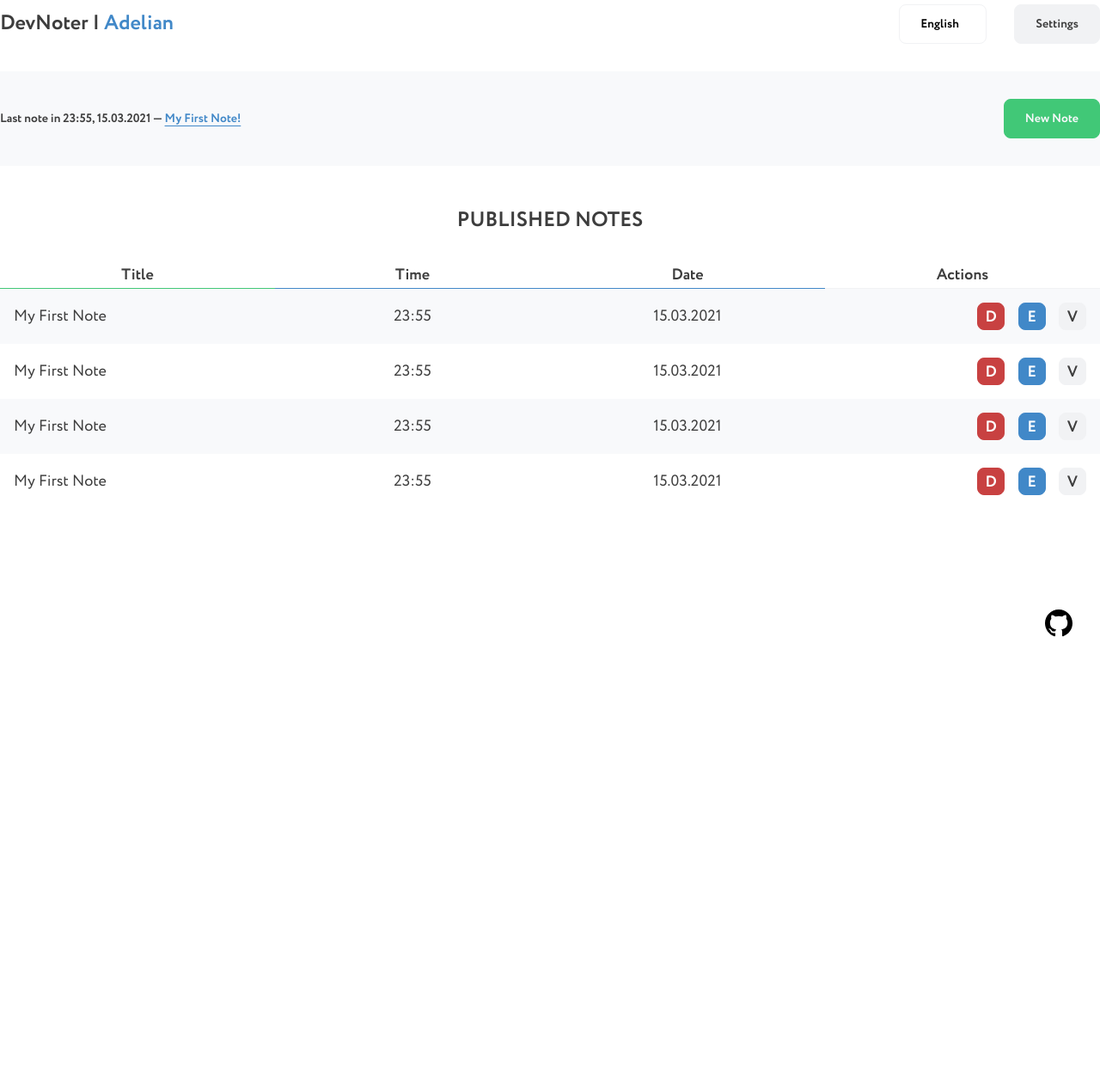
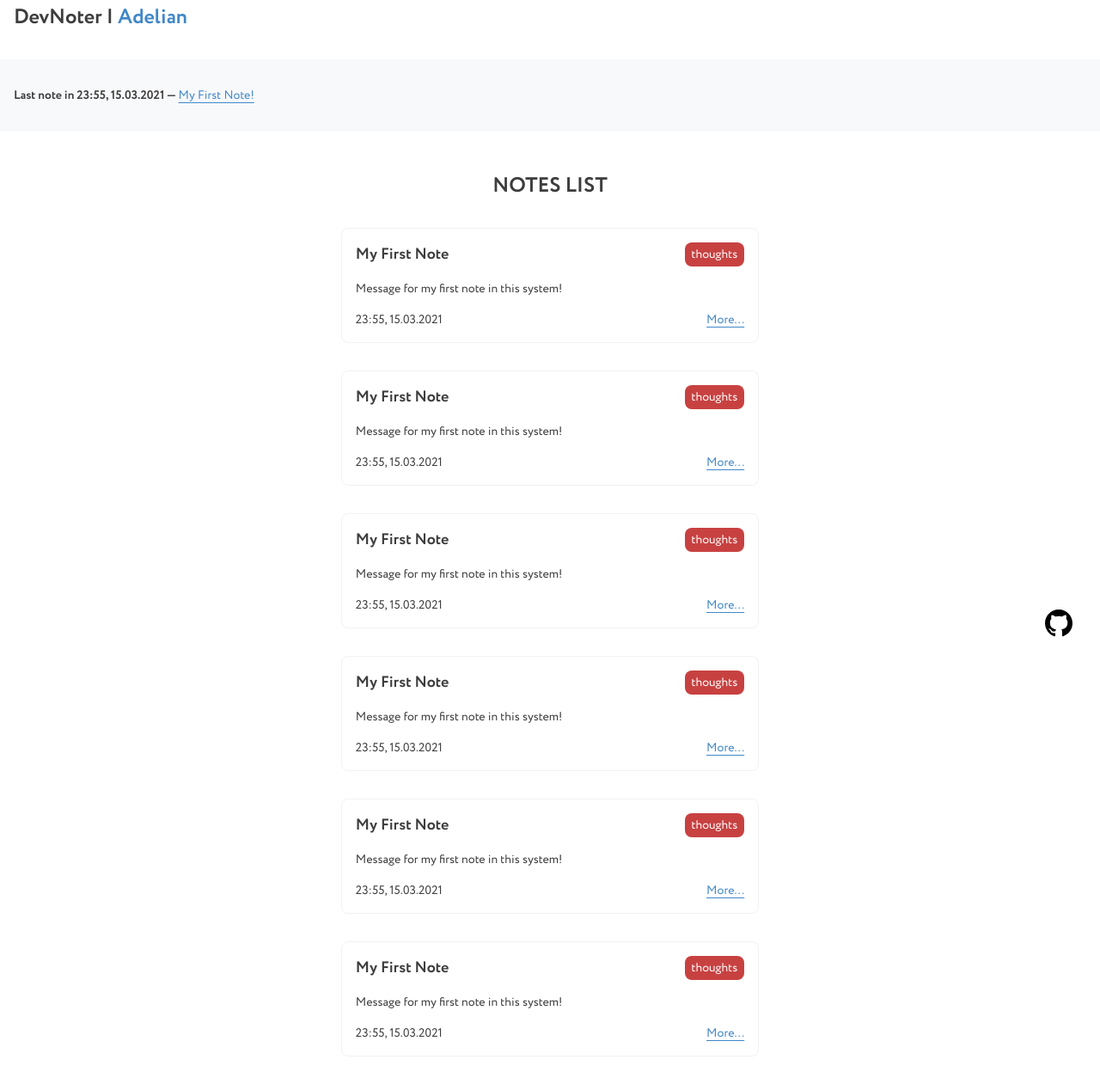
Before and after one commit to Eneroice/devnoter, a website: page app/index.html in a window 1280 px wide. Shown: the part 27-1288 px from the top of the page at 86% size. Before the commit the page ends 800 px from the top, so only its background shows below. Drawn offline with Linux system fonts and the light colour scheme.

Commit message:
create new pages
create 2 other .html:
1 — editor auth page
2 — user home page

```diff
--- a/app/index.html
+++ b/app/index.html
@@ -9,78 +9,86 @@
 </head>
 <body>
     <!-- HEADER -->
-    <div class="container mx-auto flex justify-between items-center py-8">
+    <div class="container mx-auto flex justify-between items-center py-8 sm:flex-row xs:flex-col">
         <a href="/" class="text-2xl font-bold text-alt">DevNoter | <span class="text-main">Adelian</span></a>
-        <div class="flex items-center">
-            <select class="py-3 px-6 appearance-none bg-transparent rounded-lg mr-8 border border-solid border-gray-200 text-sm font-bold">
-                <option value="en">English</option>
-                <option value="ru">Русский</option>
-            </select>
-            <a href="" class="py-3 px-6 bg-gray-200 rounded-lg border border-solid border-gray-200 text-sm font-bold text-alt hover:bg-main hover:border-main hover:text-white transition">Settings</a>
-        </div>
     </div>
     <!-- NOTIFY-BAR -->
     <div class="py-8 bg-gray-100">
-        <div class="container mx-auto flex justify-between items-center ">
-            <p class="text-sm font-bold text-alt">Last note in 23:55, 15.03.2021 — <a href="" class="text-main underline underline-offset-4">My First Note!</a></p>
-            <a href="" class="py-3 px-6 bg-green rounded-lg border border-solid border-green text-sm font-bold text-gray-100 hover:bg-main hover:border-main transition capitalize">New note</a>
+        <div class="container mx-auto flex justify-between items-center xs:container sm:flex-row xs:flex-col">
+            <p class="text-sm font-bold text-alt">Last note in 23:55, 15.03.2021 — <a href="" class="font-normal text-main underline underline-offset-4">My First Note!</a></p>
         </div>
     </div>
-    <!-- NOTES TABLE -->
+    <!-- NOTES LIST -->
     <div class="container mx-auto my-12">
-        <p class="mb-8 text-2xl font-bold text-alt text-center uppercase">Published notes</p>
-        <table class="table-fixed w-full">
-            <thead>
-                <tr class="text-lg font-bold text-alt">
-                    <th class="border-b border-solid border-green">Title</th>
-                    <th class="border-b border-solid border-main">Time</th>
-                    <th class="border-b border-solid border-main">Date</th>
-                    <th class="border-b border-solid border-gray-200">Actions</th>
-                </tr>
-            </thead>
-            <tbody>
-                <tr class="odd:bg-gray-100 even:bg-white">
-                    <th class="p-4 text-lg font-normal text-alt text-left">My First Note</th>
-                    <th class="p-4 text-lg font-normal text-alt text-center">23:55</th>
-                    <th class="p-4 text-lg font-normal text-alt text-center">15.03.2021</th>
-                    <th class="p-4 text-right">
-                        <a href="" class="inline-block mr-3 w-8 h-8 bg-red rounded-lg border border-solid border-red text-center leading-8 text-lg font-bold text-white hover:bg-main hover:border-main transition">D</a>
-                        <a href="" class="inline-block mr-3 w-8 h-8 bg-main rounded-lg border border-solid border-main text-center leading-8 text-lg font-bold text-white hover:bg-main hover:border-main transition">E</a>
-                        <a href="" class="inline-block w-8 h-8 bg-gray-200 rounded-lg border border-solid border-gray-200 text-center leading-8 text-lg font-bold text-alt hover:bg-main hover:border-main hover:text-white transition">V</a>
-                    </th>
-                </tr>
-                <tr class="odd:bg-gray-100 even:bg-white">
-                    <th class="p-4 text-lg font-normal text-alt text-left">My First Note</th>
-                    <th class="p-4 text-lg font-normal text-alt text-center">23:55</th>
-                    <th class="p-4 text-lg font-normal text-alt text-center">15.03.2021</th>
-                    <th class="p-4 text-right">
-                        <a href="" class="inline-block mr-3 w-8 h-8 bg-red rounded-lg border border-solid border-red text-center leading-8 text-lg font-bold text-white hover:bg-main hover:border-main transition">D</a>
-                        <a href="" class="inline-block mr-3 w-8 h-8 bg-main rounded-lg border border-solid border-main text-center leading-8 text-lg font-bold text-white hover:bg-main hover:border-main transition">E</a>
-                        <a href="" class="inline-block w-8 h-8 bg-gray-200 rounded-lg border border-solid border-gray-200 text-center leading-8 text-lg font-bold text-alt hover:bg-main hover:border-main hover:text-white transition">V</a>
-                    </th>
-                </tr>
-                <tr class="odd:bg-gray-100 even:bg-white">
-                    <th class="p-4 text-lg font-normal text-alt text-left">My First Note</th>
-                    <th class="p-4 text-lg font-normal text-alt text-center">23:55</th>
-                    <th class="p-4 text-lg font-normal text-alt text-center">15.03.2021</th>
-                    <th class="p-4 text-right">
-                        <a href="" class="inline-block mr-3 w-8 h-8 bg-red rounded-lg border border-solid border-red text-center leading-8 text-lg font-bold text-white hover:bg-main hover:border-main transition">D</a>
-                        <a href="" class="inline-block mr-3 w-8 h-8 bg-main rounded-lg border border-solid border-main text-center leading-8 text-lg font-bold text-white hover:bg-main hover:border-main transition">E</a>
-                        <a href="" class="inline-block w-8 h-8 bg-gray-200 rounded-lg border border-solid border-gray-200 text-center leading-8 text-lg font-bold text-alt hover:bg-main hover:border-main hover:text-white transition">V</a>
-                    </th>
-                </tr>
-                <tr class="odd:bg-gray-100 even:bg-white">
-                    <th class="p-4 text-lg font-normal text-alt text-left">My First Note</th>
-                    <th class="p-4 text-lg font-normal text-alt text-center">23:55</th>
-                    <th class="p-4 text-lg font-normal text-alt text-center">15.03.2021</th>
-                    <th class="p-4 text-right">
-                        <a href="" class="inline-block mr-3 w-8 h-8 bg-red rounded-lg border border-solid border-red text-center leading-8 text-lg font-bold text-white hover:bg-main hover:border-main transition">D</a>
-                        <a href="" class="inline-block mr-3 w-8 h-8 bg-main rounded-lg border border-solid border-main text-center leading-8 text-lg font-bold text-white hover:bg-main hover:border-main transition">E</a>
-                        <a href="" class="inline-block w-8 h-8 bg-gray-200 rounded-lg border border-solid border-gray-200 text-center leading-8 text-lg font-bold text-alt hover:bg-main hover:border-main hover:text-white transition">V</a>
-                    </th>
-                </tr>
-            </tbody>
-        </table>
+        <p class="mb-8 text-2xl font-bold text-alt text-center uppercase">Notes list</p>
+        <div class="container mx-auto flex flex-col items-center justify-center">
+            <div href="" class="sm:w-2/5 xs:w-full mb-8 last:mb-0 p-4 bg-white border border-solid border-gray-200 rounded-lg">
+                <div class="flex justify-between">
+                    <p class="text-lg font-bold text-alt">My First Note</p>
+                    <div class="flex items-center px-2 rounded-lg bg-red text-sm font-normal text-white">thoughts</div>
+                </div>
+                <p class="my-4 text-sm font-normal text-alt">Message for my first note in this system!</p>
+                <div class="flex justify-between">
+                    <p class="text-sm font-normal text-alt">23:55, 15.03.2021</p>
+                    <a href="" class="text-sm font-normal text-main underline underline-offset-4">More...</a>
+                </div>
+            </div>
+            <div href="" class="sm:w-2/5 xs:w-full mb-8 last:mb-0 p-4 bg-white border border-solid border-gray-200 rounded-lg">
+                <div class="flex justify-between">
+                    <p class="text-lg font-bold text-alt">My First Note</p>
+                    <div class="flex items-center px-2 rounded-lg bg-red text-sm font-normal text-white">thoughts</div>
+                </div>
+                <p class="my-4 text-sm font-normal text-alt">Message for my first note in this system!</p>
+                <div class="flex justify-between">
+                    <p class="text-sm font-normal text-alt">23:55, 15.03.2021</p>
+                    <a href="" class="text-sm font-normal text-main underline underline-offset-4">More...</a>
+                </div>
+            </div>
+            <div href="" class="sm:w-2/5 xs:w-full mb-8 last:mb-0 p-4 bg-white border border-solid border-gray-200 rounded-lg">
+                <div class="flex justify-between">
+                    <p class="text-lg font-bold text-alt">My First Note</p>
+                    <div class="flex items-center px-2 rounded-lg bg-red text-sm font-normal text-white">thoughts</div>
+                </div>
+                <p class="my-4 text-sm font-normal text-alt">Message for my first note in this system!</p>
+                <div class="flex justify-between">
+                    <p class="text-sm font-normal text-alt">23:55, 15.03.2021</p>
+                    <a href="" class="text-sm font-normal text-main underline underline-offset-4">More...</a>
+                </div>
+            </div>
+            <div href="" class="sm:w-2/5 xs:w-full mb-8 last:mb-0 p-4 bg-white border border-solid border-gray-200 rounded-lg">
+                <div class="flex justify-between">
+                    <p class="text-lg font-bold text-alt">My First Note</p>
+                    <div class="flex items-center px-2 rounded-lg bg-red text-sm font-normal text-white">thoughts</div>
+                </div>
+                <p class="my-4 text-sm font-normal text-alt">Message for my first note in this system!</p>
+                <div class="flex justify-between">
+                    <p class="text-sm font-normal text-alt">23:55, 15.03.2021</p>
+                    <a href="" class="text-sm font-normal text-main underline underline-offset-4">More...</a>
+                </div>
+            </div>
+            <div href="" class="sm:w-2/5 xs:w-full mb-8 last:mb-0 p-4 bg-white border border-solid border-gray-200 rounded-lg">
+                <div class="flex justify-between">
+                    <p class="text-lg font-bold text-alt">My First Note</p>
+                    <div class="flex items-center px-2 rounded-lg bg-red text-sm font-normal text-white">thoughts</div>
+                </div>
+                <p class="my-4 text-sm font-normal text-alt">Message for my first note in this system!</p>
+                <div class="flex justify-between">
+                    <p class="text-sm font-normal text-alt">23:55, 15.03.2021</p>
+                    <a href="" class="text-sm font-normal text-main underline underline-offset-4">More...</a>
+                </div>
+            </div>
+            <div href="" class="sm:w-2/5 xs:w-full mb-8 last:mb-0 p-4 bg-white border border-solid border-gray-200 rounded-lg">
+                <div class="flex justify-between">
+                    <p class="text-lg font-bold text-alt">My First Note</p>
+                    <div class="flex items-center px-2 rounded-lg bg-red text-sm font-normal text-white">thoughts</div>
+                </div>
+                <p class="my-4 text-sm font-normal text-alt">Message for my first note in this system!</p>
+                <div class="flex justify-between">
+                    <p class="text-sm font-normal text-alt">23:55, 15.03.2021</p>
+                    <a href="" class="text-sm font-normal text-main underline underline-offset-4">More...</a>
+                </div>
+            </div>
+        </div>
     </div>
     <a href="//github.com/Eneroice/devnoter" target="_blank" class="fixed right-8 bottom-8"><img src="./github-logo.svg" alt="GitHub repository"></a>
 </body>
--- a/tailwind.config.js
+++ b/tailwind.config.js
@@ -14,8 +14,17 @@ module.exports = {
         'gray-200': '#F1F2F4',
         'green': '#41C877',
         'red': '#C84141'
+      },
+    },
+    screens: {
+      'xs': '320px',
+      ...defaultTheme.screens,
+    },
+    container: {
+      padding: {
+        xs: '1rem'
       }
-    },
+    }
   },
   plugins: [],
 }
```
Also changed, not shown: app/editor/auth.html (added, +29 -0 lines), app/editor/home.html (added, +58 -0 lines), app/css/output.css.
